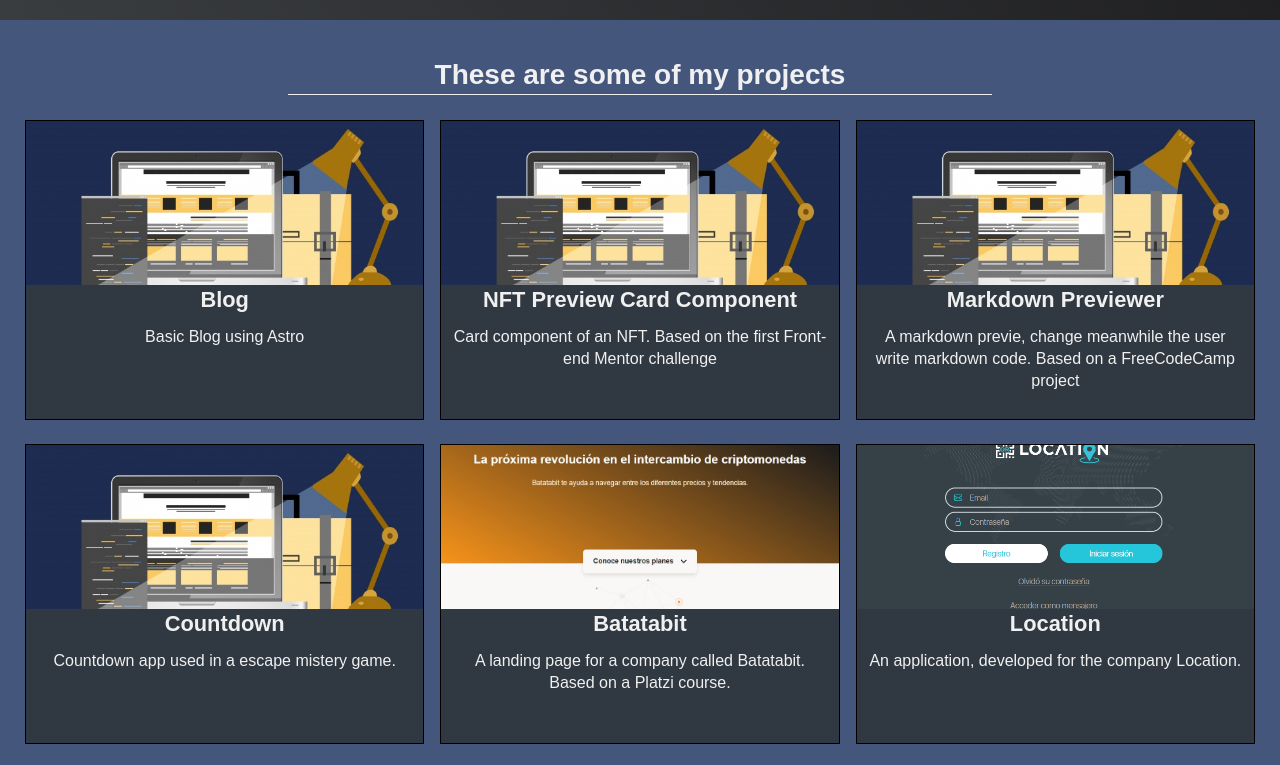
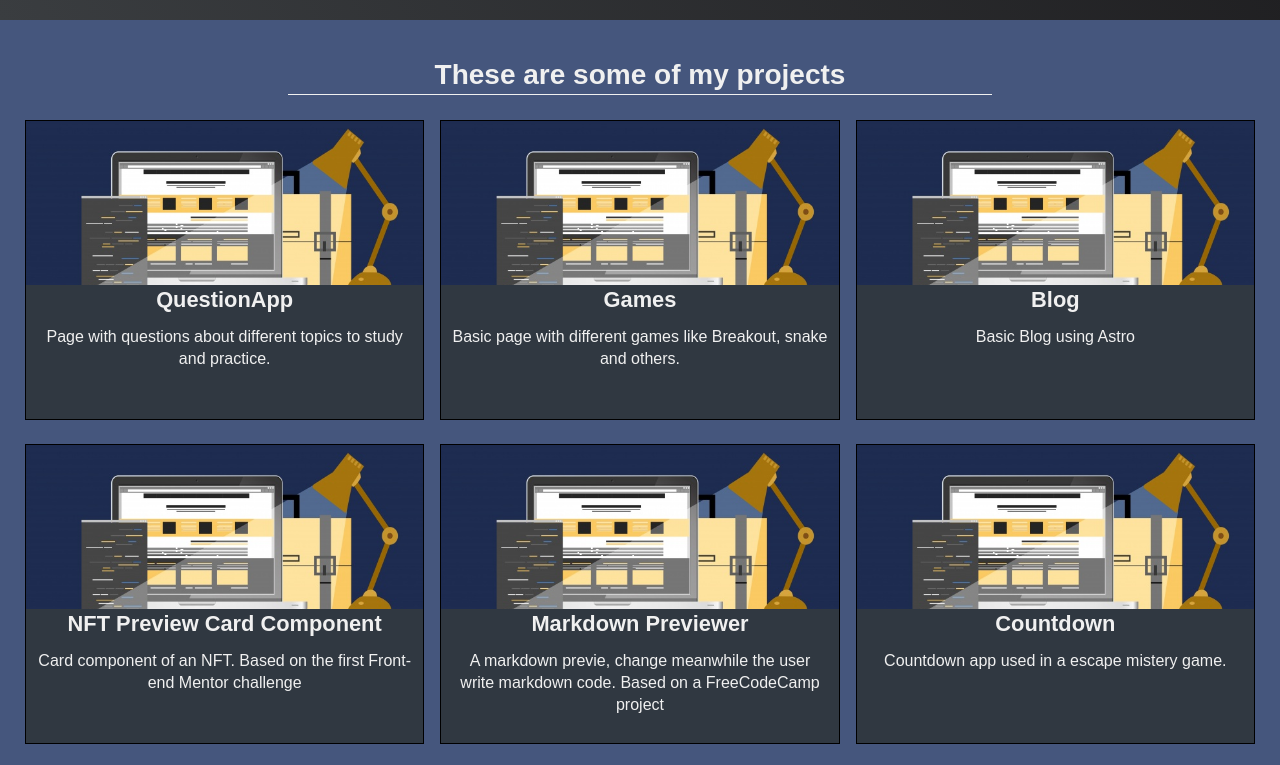
Before and after one commit to brayanlopez/brayanlopez.github.io, a plain HTML site: page index.html in a window 1280 px wide. Shown: the part 780-1545 px from the top of the page. Drawn offline with Linux system fonts and the light colour scheme.

Commit message:
RE-STRUCTURE PROJECT, separate js logic form html

```diff
--- a/index.html
+++ b/index.html
@@ -4,7 +4,7 @@
     <meta charset="UTF-8" />
     <meta http-equiv="X-UA-Compatible" content="IE=edge" />
     <meta name="viewport" content="width=device-width, initial-scale=1.0" />
-    <title>Brayan Lopez Portafolio</title>
+
     <link rel="stylesheet" href="src/styles/main.css" />
     <link
       rel="stylesheet"
@@ -17,6 +17,8 @@
       integrity="sha384-oS3vJWv+0UjzBfQzYUhtDYW+Pj2yciDJxpsK1OYPAYjqT085Qq/1cq5FLXAZQ7Ay"
       crossorigin="anonymous"
     />
+
+    <title>Brayan Lopez Portafolio</title>
   </head>
   <body>
     <nav id="navbar">
@@ -62,30 +64,6 @@
       </section>
     </footer>
 
-    <script src="./src/data.js"></script>
-    <script>
-      let projectContainer = document.getElementById("projects-container");
-      elements = dataProjects.map((data) => {
-        let project = document.createElement("div");
-        project.className += "project";
-        project.innerHTML = `
-        <a class="btn" href="${data.url}" target="_blank" rel="noreferrer">
-          <div class="project-image-header">
-            <img
-              class="project-image"
-              src="src/assets/img/${data.image}"
-              alt="imagen del proyecto"
-            />
-          </div>
-          <div class="project-content">
-            <h3 class="project-tile">${data.title}</h3>
-            <p>${data.description}</p>
-          </div>
-        </a>`;
-        return project;
-      });
-
-      elements.map((element) => projectContainer.appendChild(element));
-    </script>
+    <script src="./src/js/index.mjs" type="module"></script>
   </body>
 </html>
--- a/src/data.js
+++ b/src/js/data.js
@@ -1,16 +1,33 @@
-const socialNetwork = [
+export const socialNetwork = [
   { name: "Github", url: "https://github.com/brayanlopez" },
   { name: "Twitter", url: "https://twitter.com/bryanlopezg5" },
   { name: "LinkedIn", url: "https://www.linkedin.com/in/brayanlopezg/" },
 ];
 
-const dataProjects = [
+export const dataProjects = [
+  {
+    title: "QuestionApp",
+    description:
+      "Page with questions about different topics to study and practice.",
+    date: new Date("01-01-2025"),
+    thechnology: ["React", "Material UI", "MathJax"],
+    url: "https://brayanlopez.github.io/questionapp/",
+    image: "default.jpg",
+  },
+  {
+    title: "Games",
+    description:
+      "Basic page with different games like Breakout, snake and others.",
+    date: new Date("01-01-2025"),
+    thechnology: ["HTML", "CSS", "JavaScript"],
+    url: "https://brayanlopez.github.io/games/",
+    image: "default.jpg",
+  },
   {
     title: "Blog",
-    description:
-      "Basic Blog using Astro",
+    description: "Basic Blog using Astro",
     date: new Date("01-01-2024"),
-    thechnology: ["Astro","HTML", "CSS", "JavaScript"],
+    thechnology: ["Astro", "HTML", "CSS", "JavaScript"],
     url: "https://brayanlopez.github.io/blog/",
     image: "default.jpg",
   },
--- /dev/null
+++ b/src/js/index.mjs
@@ -0,0 +1,33 @@
+import { socialNetwork, dataProjects } from "./data.js";
+
+const createProjects = () => {
+  let projectContainer = document.getElementById("projects-container");
+
+  let elements = dataProjects.map((data) => {
+    let project = document.createElement("div");
+    project.className += "project";
+    project.innerHTML = `
+  <a class="btn" href="${data.url}" target="_blank" rel="noreferrer">
+    <div class="project-image-header">
+      <img
+        class="project-image"
+        src="src/assets/img/${data.image}"
+        alt="imagen del proyecto"
+      />
+    </div>
+    <div class="project-content">
+      <h3 class="project-tile">${data.title}</h3>
+      <p>${data.description}</p>
+    </div>
+  </a>`;
+    return project;
+  });
+
+  elements.map((element) => projectContainer.appendChild(element));
+};
+
+const main = () => {
+  createProjects();
+};
+
+main();
```
